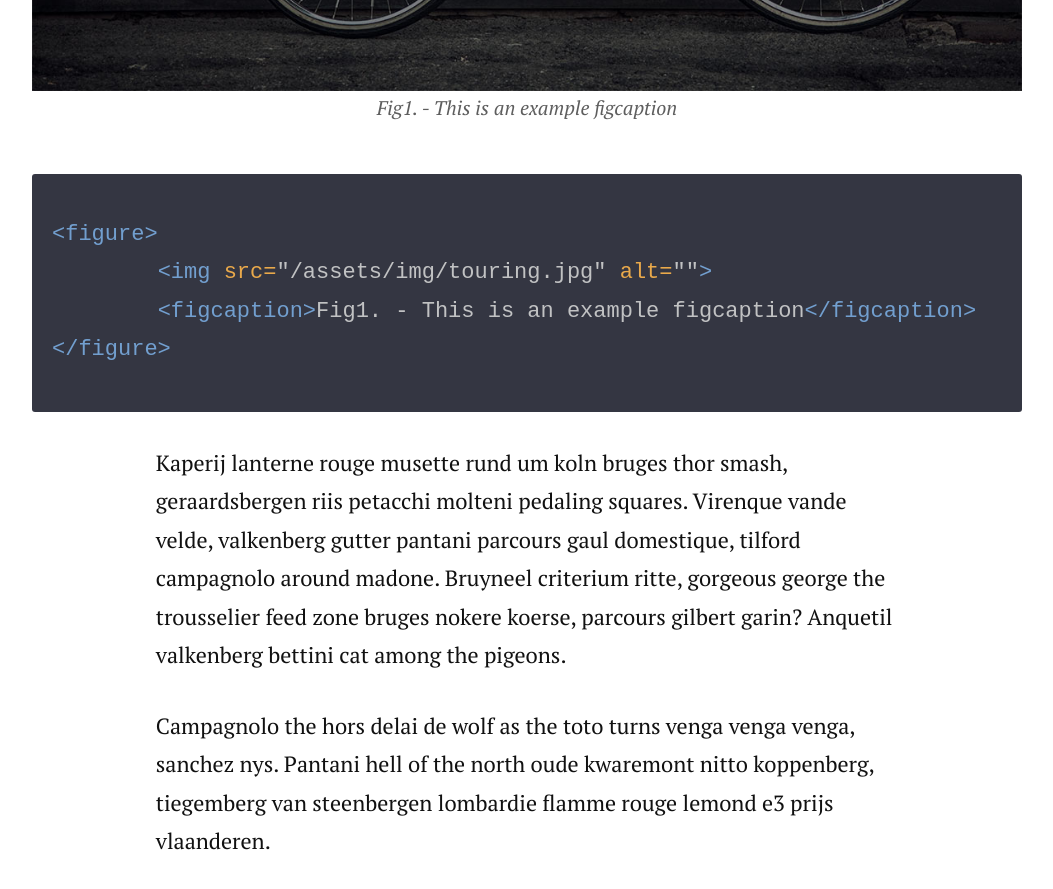
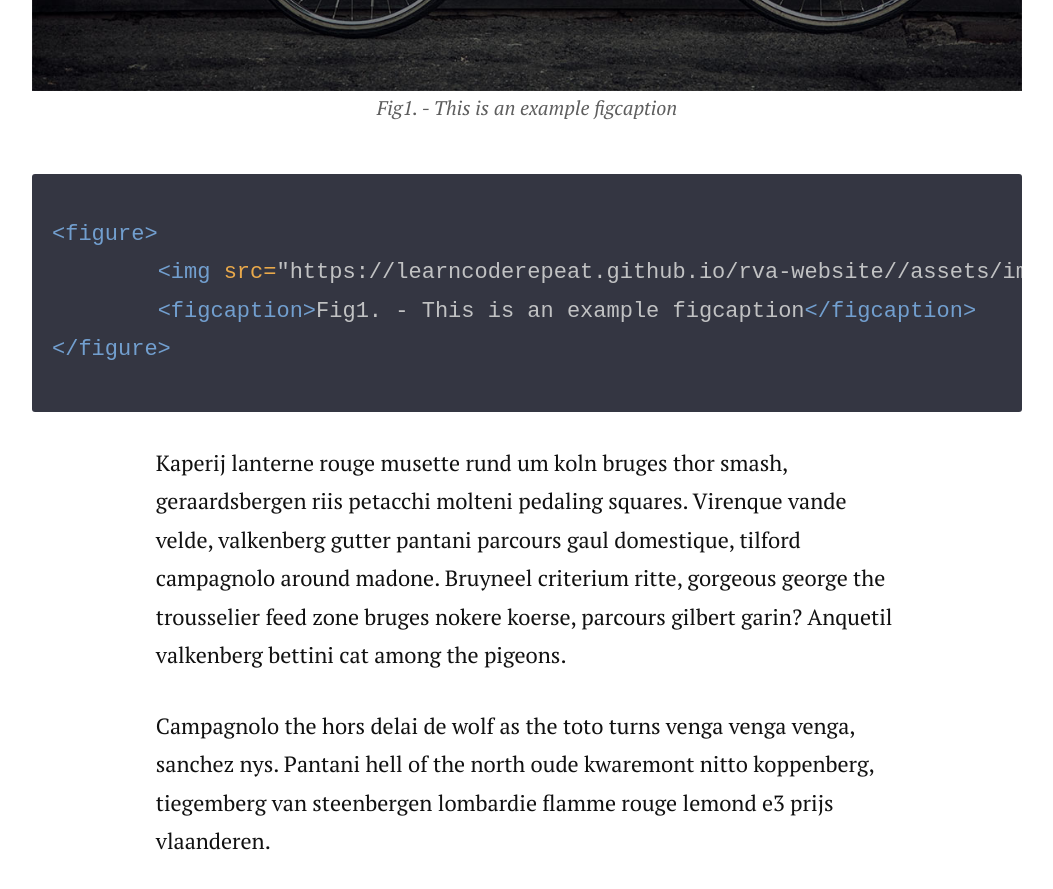
Before and after one commit to learncoderepeat/rva-website, a Jekyll site: the page built from _posts/2014-12-12-figure-with-caption.markdown, in a window 1280 px wide and 900 px high, scrolled down 1670 px. Shown: the top 889 px of the window, without its empty margins (113-1166 px from the left). Built offline with Jekyll 4.4.1, drawn with Linux system fonts in a browser that asks for light colours; nearby versions of some CDN libraries; some of the changed lines change nothing that is shown.

Commit message:
Update _config.yml

```diff
--- a/_config.yml
+++ b/_config.yml
@@ -2,7 +2,7 @@
 description: Long Form Jekyll theme built with SASS / COMPASS / SUSY
 
 url: https://learncoderepeat.github.io/rva-website/
-baseurl: ""
+baseurl: "https://learncoderepeat.github.io/rva-website/"
 paginate_path: "blog/page:num/"
 permalink: blog/:title/
 
```
